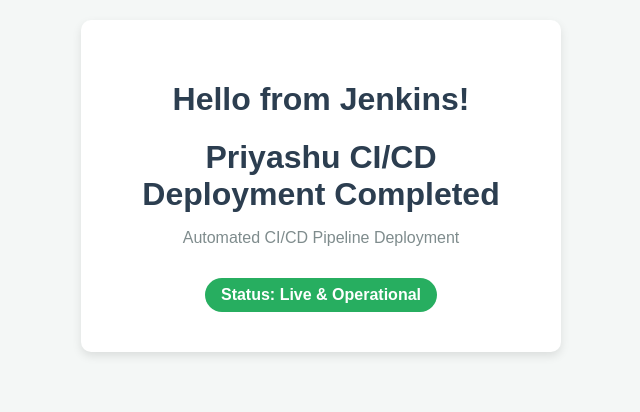
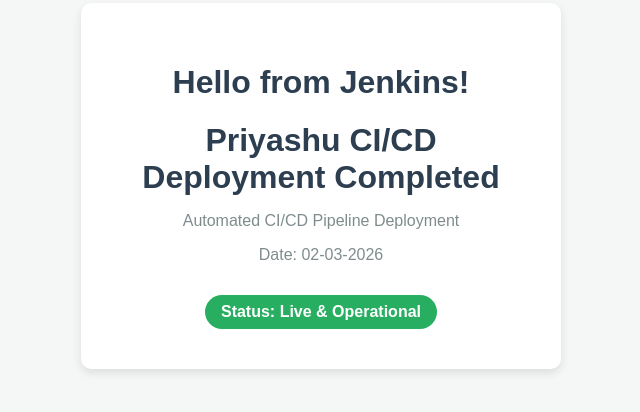
Before and after one commit to Priyanshu7566/jenkins, a plain HTML site: page index.html in a window 1280 px wide. Shown: the part 214-626 px from the top of the page, without its empty margins (319-959 px from the left). Drawn offline with Linux system fonts and the light colour scheme.

Commit message:
Updated index.html
Added date

```diff
--- a/index.html
+++ b/index.html
@@ -46,6 +46,7 @@
       <h1>Hello from Jenkins!</h1>
       <h1>Priyashu CI/CD Deployment Completed</h1>
       <p>Automated CI/CD Pipeline Deployment</p>
+      <p>Date: 02-03-2026</p>
       <div class="badge">Status: Live & Operational</div>
     </div>
   </body>
```
